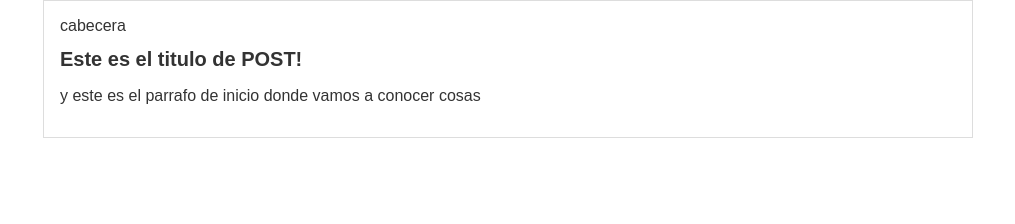
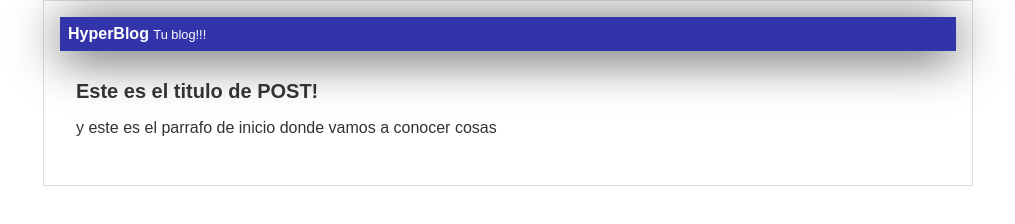
Before and after one commit to CamiloAyala1438/Hyperblog, a plain HTML site: page BLogpost.html in a window 1280 px wide. Shown: the whole page, without its empty margins (132-1147 px from the left). Drawn offline with Linux system fonts and the light colour scheme.

Commit message:
Finalizada la cabecera con diseño azul

```diff
--- a/BLogpost.html
+++ b/BLogpost.html
@@ -9,7 +9,7 @@
 <body>
   <div id="container">
     <div id=cabecera>
-       cabecera
+       HyperBlog <span id="tagline">Tu blog!!!</span>
     </div>
     <div id="post">
           <h1>Este es el titulo de POST!</h1>
--- a/css/estilos.css
+++ b/css/estilos.css
@@ -10,16 +10,39 @@ body
 
 }
 
+#cabecera
+{
+
+    background: #33A;
+    box-shadow: 0px 5px 50px 0px rgba(0,0,0,0.75);
+    color: white;
+    font-weight: bold;
+    margin: 0;
+    padding: 0.5em;
+
+
+}
+
+
+
+#cabecera #tagline
+{
+    padding: 1em 0 0 0;
+    font-weight: normal;
+    font-size: 0.8em;
+
+}
+
 
 #container
 
 {
 
-width: 70%;
-padding: 1em;
-text-align: left;
-border: 1px solid #DDD;
-margin: 0 auto;
+    width: 70%;
+    padding: 1em;
+    text-align: left;
+    border: 1px solid #DDD;
+    margin: 0 auto;
 }
 
 
@@ -28,5 +51,11 @@ margin: 0 auto;
 
 font-size: 20px;
 
+}
+
+#post
+{
+
+    padding: 1em;
 
 }
```
